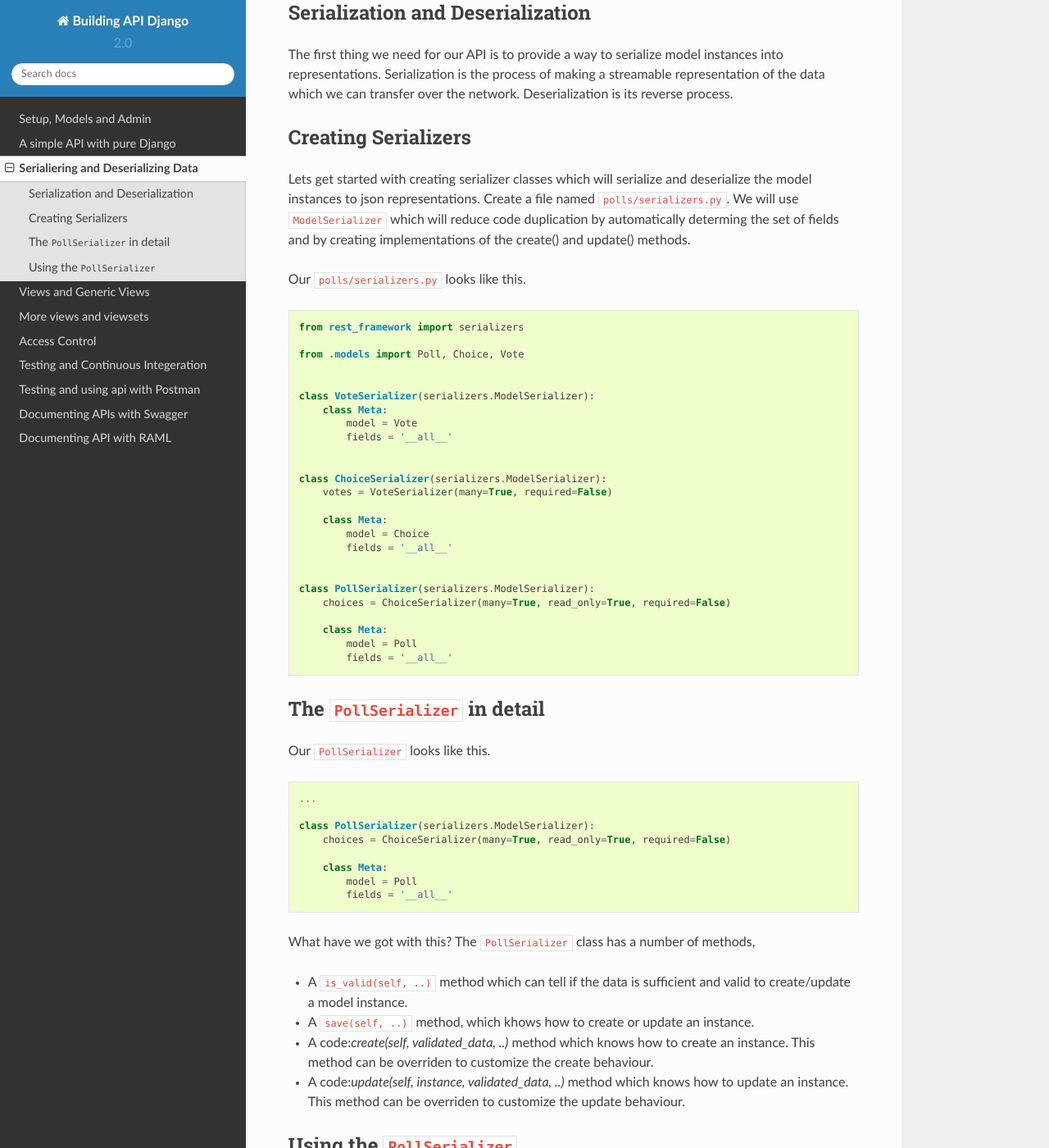
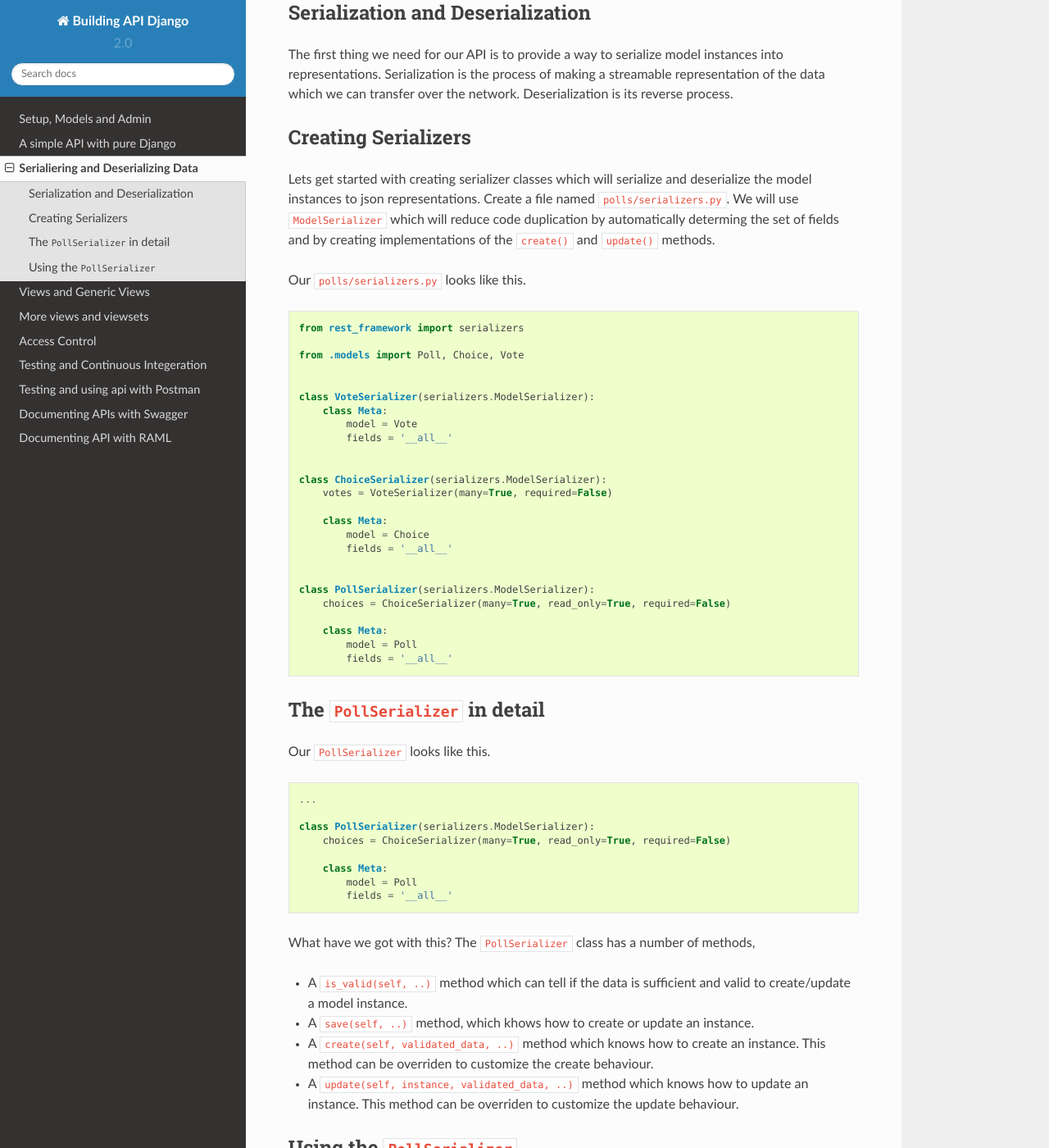
Before and after one commit to agiliq/building-api-django, a Sphinx documentation site: the page built from docs/serailizers.rst, in a window 1280 px wide and 1400 px high, scrolled down 233 px. Shown: the whole window at 82% size. Built offline with Sphinx 7.4.7 and the Read the Docs theme 2.0.0, drawn with Linux system fonts in a browser that asks for light colours; some of the changed text lies outside the part shown.

Commit message:
review chapter 3 typos

```diff
--- a/docs/serailizers.rst
+++ b/docs/serailizers.rst
@@ -14,7 +14,7 @@ The first thing we need for our API is to provide a way to serialize model insta
 Creating Serializers
 -----------------------
 
-Lets get started with creating serializer classes which will serialize and deserialize the model instances to json representations. Create a file named :code:`polls/serializers.py`. We will use :code:`ModelSerializer` which will reduce code duplication by automatically determing the set of fields and by creating implementations of the create() and update() methods.
+Lets get started with creating serializer classes which will serialize and deserialize the model instances to json representations. Create a file named :code:`polls/serializers.py`. We will use :code:`ModelSerializer` which will reduce code duplication by automatically determing the set of fields and by creating implementations of the :code:`create()` and :code:`update()` methods.
 
 Our :code:`polls/serializers.py` looks like this.
 
@@ -67,8 +67,8 @@ What have we got with this? The :code:`PollSerializer` class has a number of met
 
 * A :code:`is_valid(self, ..)` method which can tell if the data is sufficient and valid to create/update a model instance.
 * A :code:`save(self, ..)` method, which khows how to create or update an instance.
-* A code:`create(self, validated_data, ..)` method which knows how to create an instance. This method can be overriden to customize the create behaviour.
-* A code:`update(self, instance, validated_data, ..)` method which knows how to update an instance. This method can be overriden to customize the update behaviour.
+* A :code:`create(self, validated_data, ..)` method which knows how to create an instance. This method can be overriden to customize the create behaviour.
+* A :code:`update(self, instance, validated_data, ..)` method which knows how to update an instance. This method can be overriden to customize the update behaviour.
 
 
 Using the :code:`PollSerializer`
@@ -93,7 +93,7 @@ Let's use the serializer to create a :code:`Poll` object.
     Out[6]: 5
 
 
-The :code:`poll.pk` line tells us that the object has been commited to the DB. You can also use the serializer to update a :code:`Poll` object.::
+The :code:`poll.pk` line tells us that the object has been commited to the DB. You can also use the serializer to update a :code:`Poll` object. ::
 
 
     In [9]: poll_serializer = PollSerializer(instance=poll, data={"question": "Mojito, Caipirinha or margarita?", "created_by": 1})
```
Also changed, not shown: other parts of docs/serailizers.rst (+1 -1 lines).
